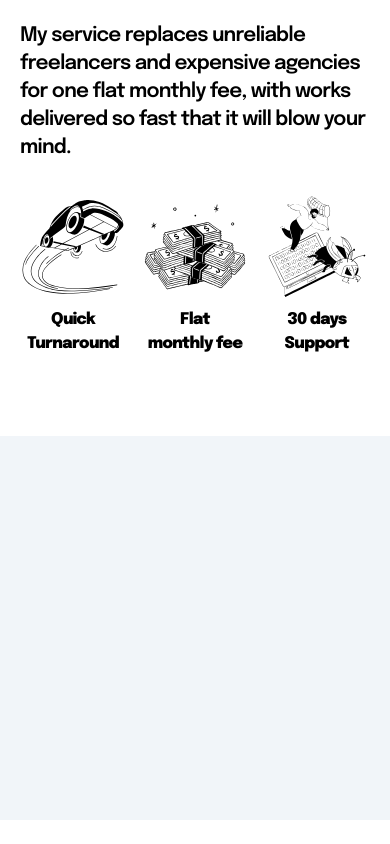
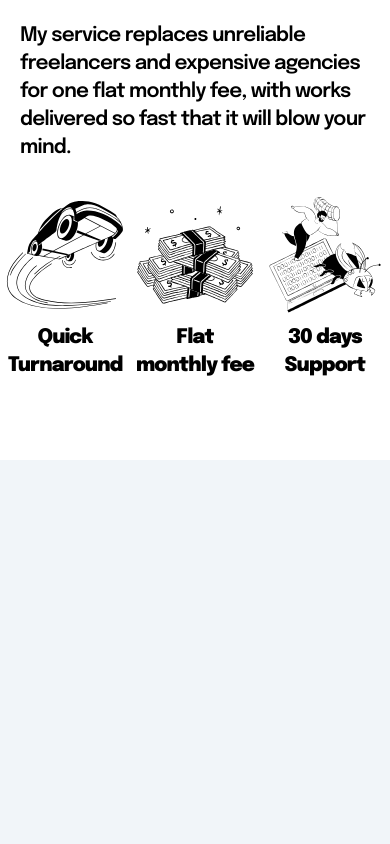
Before and after one commit to potensio/the_night_shift, a Next.js app: page / in a window 390 px wide. Shown: the part 2048-2892 px from the top of the page. Before the commit the page ends 2868 px from the top, so only its background shows below. Built offline with nearby package versions, Linux system fonts and the light colour scheme.

Commit message:
deployment

```diff
--- a/src/components/benefits.js
+++ b/src/components/benefits.js
@@ -14,10 +14,10 @@ const Benefit = () => {
             blow your mind.
           </p>
         </div>
-        <div className="flex gap-4 lg:gap-10">
+        <div className="flex gap-2 mx-[-16px] sm:gap-4 lg:gap-10">
           <div className="flex flex-col gap-2 sm:gap-4 lg:gap-6">
             <img src="speed-go-fast.svg" className="aspect-square" alt="Logo" />
-            <p className="text-l font-black text-center md:text-xl lg:text-2xl">
+            <p className="text-xl font-black text-center md:text-2xl">
               Quick
               <br />
               Turnaround
@@ -29,7 +29,7 @@ const Benefit = () => {
               className="aspect-square"
               alt="Logo"
             />
-            <p className="text-l font-black text-center md:text-xl lg:text-2xl">
+            <p className="text-xl font-black text-center md:text-2xl">
               Flat
               <br />
               monthly fee
@@ -37,7 +37,7 @@ const Benefit = () => {
           </div>
           <div className="flex flex-col gap-2 sm:gap-4 lg:gap-6">
             <img src="bug.svg" className="aspect-square" alt="Logo" />
-            <p className="text-l font-black text-center md:text-xl lg:text-2xl">
+            <p className="text-xl font-black text-center md:text-2xl">
               30 days
               <br />
               Support
--- a/src/styles/globals.css
+++ b/src/styles/globals.css
@@ -6,6 +6,10 @@
 
 * {
   @apply tracking-tightest;
+}
+
+body {
+  min-width: 375px;
 }
 
 .main-cta-shadow {
```
